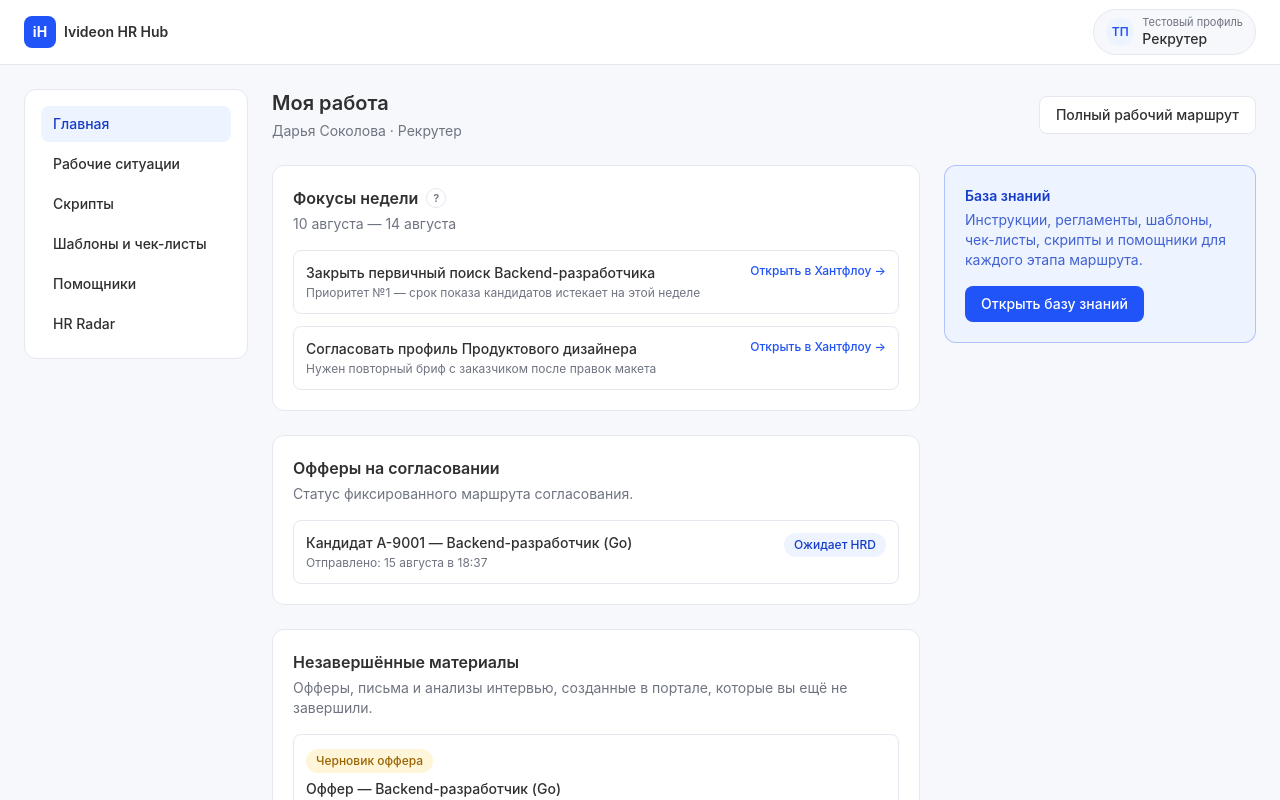
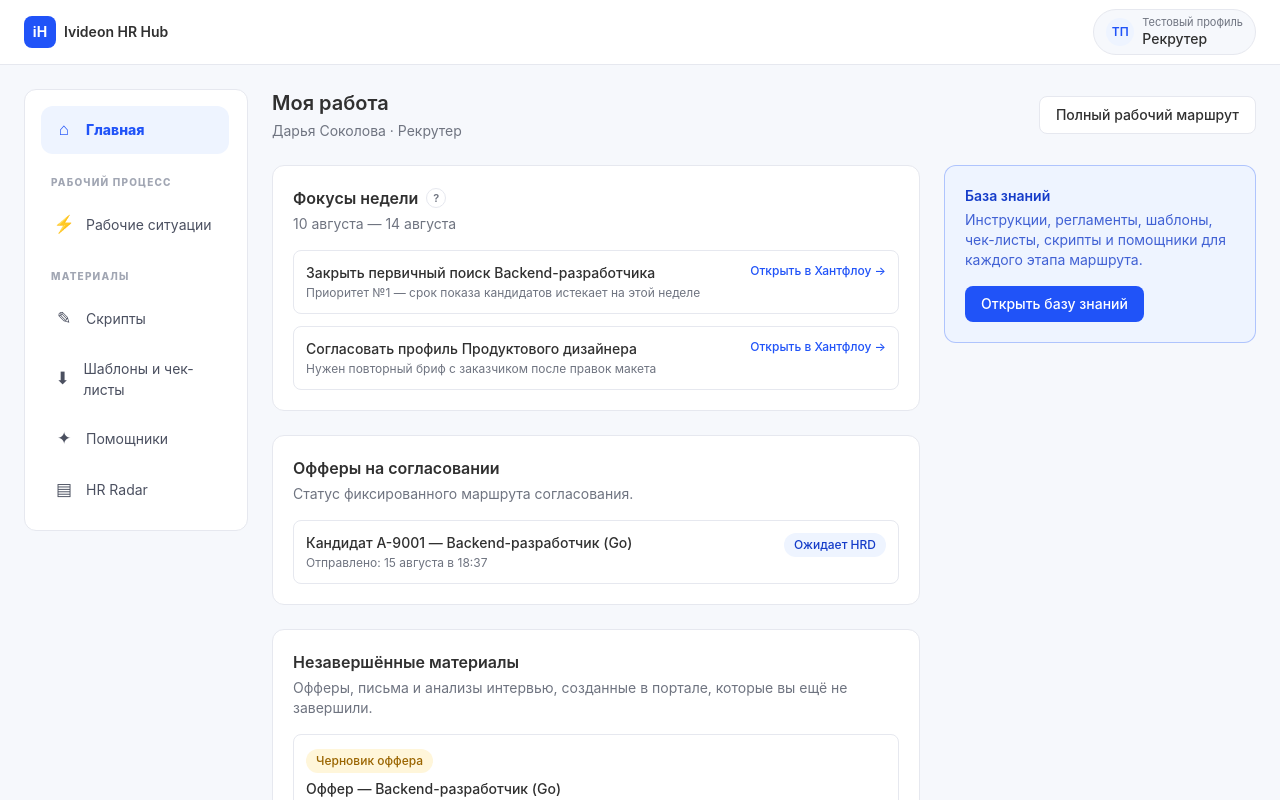
Before and after one commit to MariyaUmarova/HRM-System, a Next.js app: page / in a window 1280 px wide. Shown: the top 800 px of the page. Built offline with nearby package versions, Linux system fonts and the light colour scheme; no server answers.

Commit message:
Render grouped Recruit sidebar navigation

```diff
--- a/src/components/app-shell/Nav.tsx
+++ b/src/components/app-shell/Nav.tsx
@@ -1,6 +1,7 @@
 "use client";
 
 import Link from "next/link";
+import { Fragment } from "react";
 import { usePathname } from "next/navigation";
 import { canAccess, type Role } from "@/lib/auth/roles";
 import { NAV_ITEMS } from "./nav-items";
@@ -8,23 +9,28 @@ import { NAV_ITEMS } from "./nav-items";
 export function Nav({ role, onNavigate }: { role: Role; onNavigate?: () => void }) {
   const pathname = usePathname();
   const items = NAV_ITEMS.filter((item) => canAccess(role, item.area));
+  let lastGroup: string | undefined;
 
   return (
-    <nav aria-label="Основная навигация" className="flex flex-col gap-1">
+    <nav aria-label="Основная навигация" className="rr-nav">
       {items.map((item) => {
-        const active = pathname === item.href;
+        const active = item.href === "/" ? pathname === "/" : pathname === item.href || pathname.startsWith(`${item.href}/`);
+        const showGroup = Boolean(item.group && item.group !== lastGroup);
+        lastGroup = item.group;
+
         return (
+          <Fragment key={`${item.area}:${item.href}`}>
+            {showGroup ? <div className="rr-nav-label">{item.group}</div> : null}
             <Link
-            key={item.area}
               href={item.href}
               onClick={onNavigate}
               aria-current={active ? "page" : undefined}
-            className={`rounded-lg px-3 py-2 text-sm font-medium transition-colors ${
-              active ? "bg-brand-tint text-brand-dark" : "text-foreground hover:bg-background"
-            }`}
+              className={`rr-nav-link${active ? " active" : ""}`}
             >
+              <span className="rr-nav-icon" aria-hidden="true">{item.icon}</span>
               {item.label}
             </Link>
+          </Fragment>
         );
       })}
     </nav>
```
Lines whose indentation alone changed are shown as unchanged.
